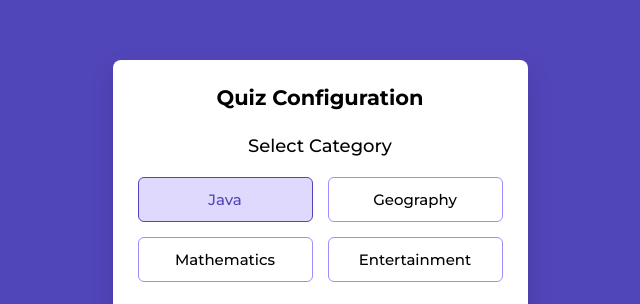
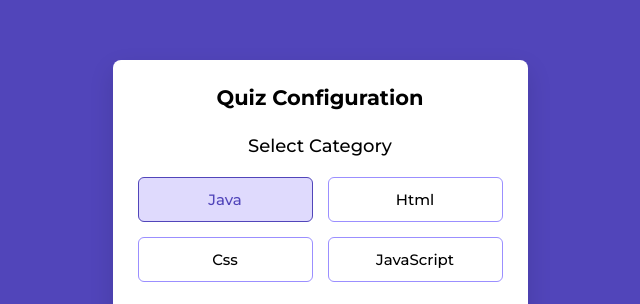
Before and after one commit to SwainNeHa/Quiz-Game, a plain HTML site: page index.html in a window 1280 px wide. Shown: the part 123-427 px from the top of the page, without its empty margins (320-960 px from the left). Drawn offline with nearby package versions, Linux system fonts and the light colour scheme.

Commit message:
Update index.html

```diff
--- a/index.html
+++ b/index.html
@@ -28,9 +28,9 @@
             <h4 class="option-title">Select Category</h4>
             <div class="category-options">
                 <button class="category-option active">Java</button>
-                <button class="category-option">Geography</button>
-                <button class="category-option">Mathematics</button>
-                <button class="category-option">Entertainment</button>
+                <button class="category-option">Html</button>
+                <button class="category-option">Css</button>
+                <button class="category-option">JavaScript</button>
             </div>
         </div>
 
```
